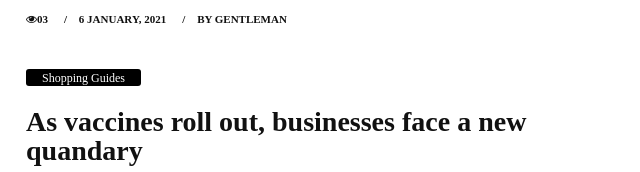
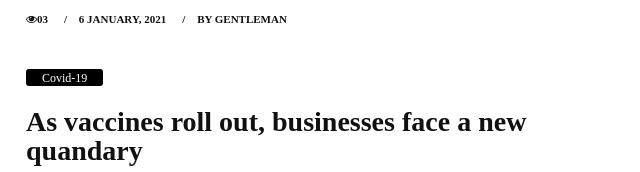
Before and after one commit to DistinguishedGentleman/distinguishedgentleman.github.io, a plain HTML site: page index.html in a window 1280 px wide. Shown: the part 2788-2960 px from the top of the page, 344-984 px from the left. Drawn offline with Linux system fonts and the light colour scheme; a web font is replaced by a local one.

Commit message:
Update index.html

```diff
--- a/index.html
+++ b/index.html
@@ -378,7 +378,7 @@
                                     </div><!-- end col -->
 
                                     <div class="blog-meta big-meta col-md-8">
-                                        <span class="bg-aqua"><a href="garden-category.html" title="">Shopping Guides</a></span>
+                                        <span class="bg-aqua"><a href="garden-category.html" title="">Covid-19</a></span>
                                         <h4><a href="garden-single.html" title="">As vaccines roll out, businesses face a new quandary
                                         </a></h4>
                                         <p>As vaccination drives roll out at varying speeds, there's a big question mark over the issue of what may become—hopefully temporarily—a two-tiered populace.
```
